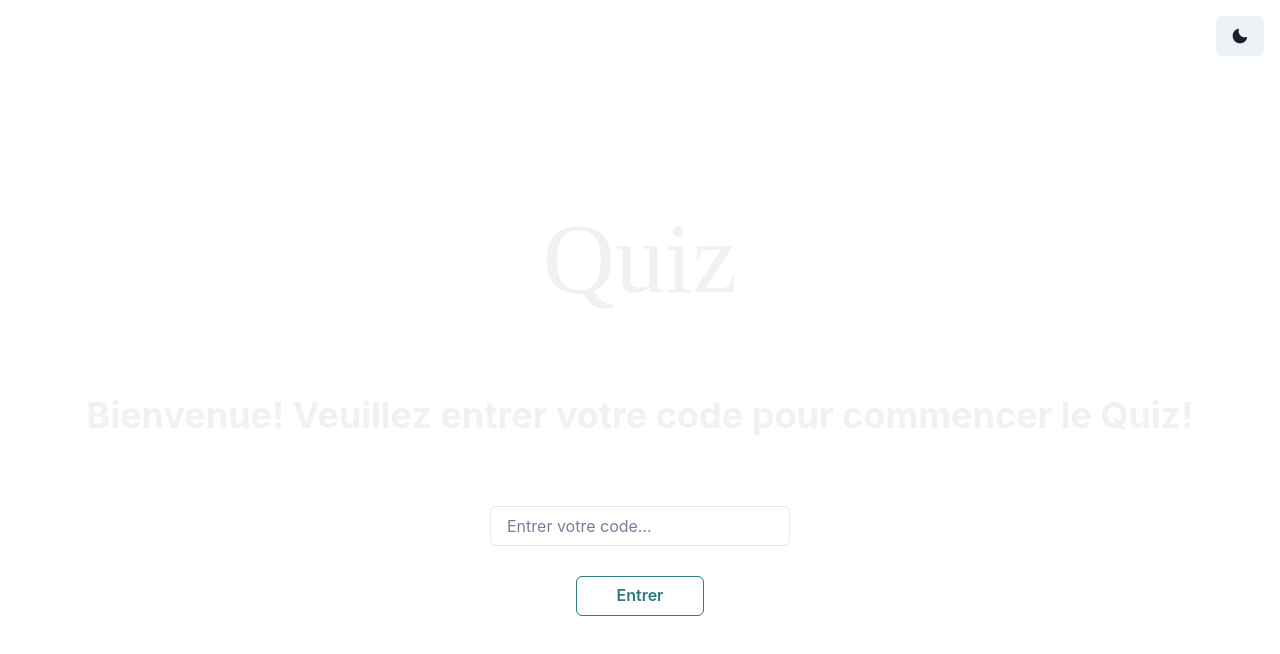
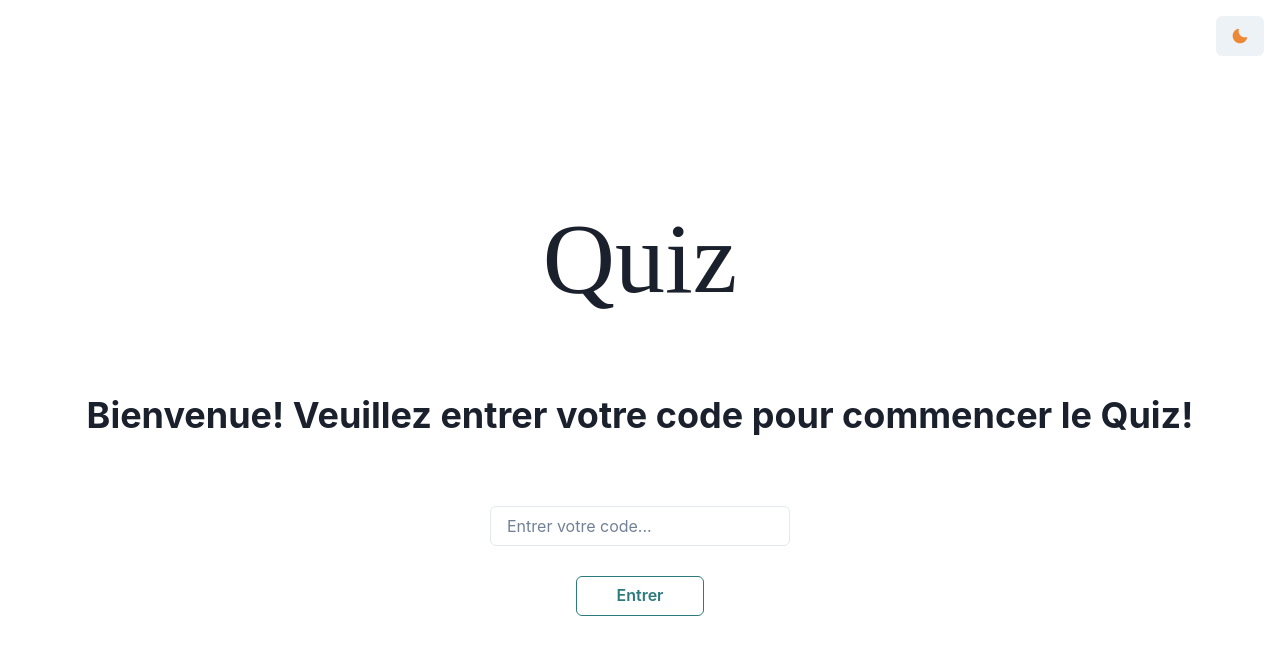
Before and after one commit to ahmedKhaireddine/Quiz-front-end, a React (Create React App) app: page / in a window 1280 px wide. Shown: the top 654 px of the page. Built offline with nearby package versions, Linux system fonts and the light colour scheme; a web font is replaced by a local one.

Commit message:
Modification des icônes du toggleMode

```diff
--- a/src/components/Logo.jsx
+++ b/src/components/Logo.jsx
@@ -4,7 +4,6 @@ import styled from "styled-components"
 const Span = styled.span`
     font-family: 'Henny Penny';
     font-size: ${props => props.size};
-    color: #F1F1F1;
 `
 
 const Link = styled.a`
--- a/src/components/TextField.jsx
+++ b/src/components/TextField.jsx
@@ -15,7 +15,6 @@ const TextField = ({label, ...props}) => {
                 as={Input}
                 {...field}
                 {...props}
-                color="white"
             />
             <FormErrorMessage>{meta.error}</FormErrorMessage>
         </FormControl>
--- a/src/components/layouts/ToggleMode.jsx
+++ b/src/components/layouts/ToggleMode.jsx
@@ -11,7 +11,11 @@ const ToggleMode = () => {
             right="0"
             m="1rem"
         >
-            {colorMode === "dark" ? <SunIcon /> : <MoonIcon />}
+            {colorMode === "dark" ? (
+                <SunIcon color="yellow.300"/>
+            ) : (
+            <MoonIcon color="orange.400"/>
+            )}
         </Button>
     )
 }
--- a/src/components/quiz-interface/Home.jsx
+++ b/src/components/quiz-interface/Home.jsx
@@ -35,7 +35,6 @@ const Home = () => {
                     <Logo />
                     <Heading
                         as='h1'
-                        color="#F1F1F1"
                         my="60px"
                     >
                         Bienvenue! Veuillez entrer votre code pour commencer le Quiz!
@@ -51,7 +50,6 @@ const Home = () => {
                         <TextField
                             name="code"
                             placeholder="Entrer votre code..."
-                            // mt="30px"
                         />
                         <ButtonComponent px={ 10 }>Entrer</ButtonComponent>
                     </VStack>
--- a/src/components/quiz-interface/PlayerInfos.jsx
+++ b/src/components/quiz-interface/PlayerInfos.jsx
@@ -42,7 +42,6 @@ const PlayerInfos = (props) => {
                 <Box>
                     <Heading
                         as='h1'
-                        color="#F1F1F1"
                         mb="60px"
                     >
                         Dernière étape avant de commencer
```
